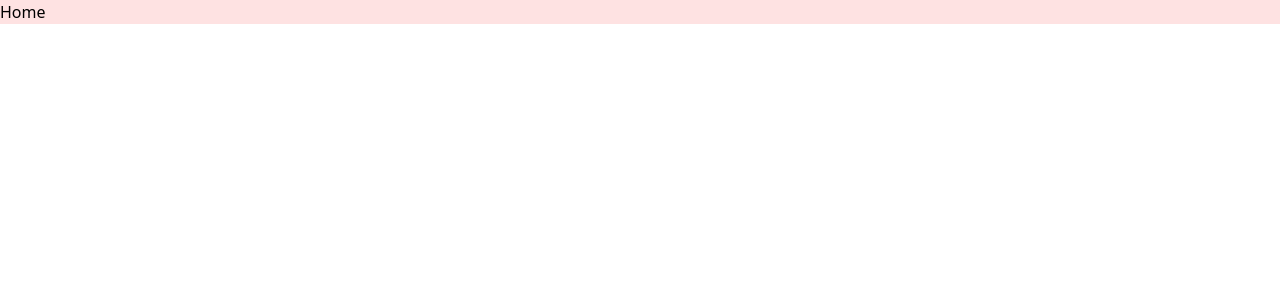
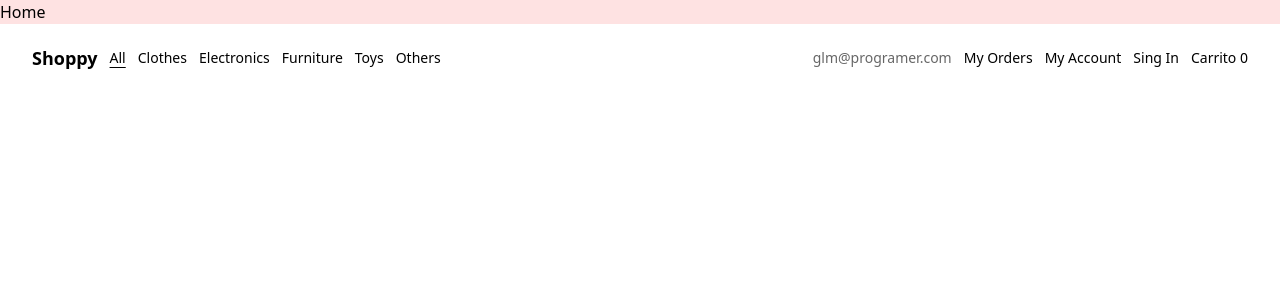
Before and after one commit to gervislm/react-shoppy, a React (Vite) app: page / in a window 1280 px wide. Shown: the top 300 px of the page. Built offline with nearby package versions, Linux system fonts and the light colour scheme.

Commit message:
Navbar y elementos del nav creados

```diff
--- /dev/null
+++ b/src/Components/Navbar/index.jsx
@@ -0,0 +1,98 @@
+import { NavLink } from 'react-router-dom';
+
+const Navbar = () => {
+  const activeStyle = 'underline underline-offset-4';
+
+  return (
+    <nav className='flex justify-between items-center fixed z-10 w-full py-5 px-8 text-sm font-light'>
+      <ul className='flex items-center gap-3'>
+        <li className='font-semibold text-lg'>
+          <NavLink to='/'>Shoppy</NavLink>
+        </li>
+        <li>
+          <NavLink
+            to='/'
+            className={({ isActive }) => (isActive ? activeStyle : undefined)}
+          >
+            All
+          </NavLink>
+        </li>
+        <li>
+          <NavLink
+            to='/clothes'
+            className={({ isActive }) => (isActive ? activeStyle : undefined)}
+          >
+            Clothes
+          </NavLink>
+        </li>
+        <li>
+          <NavLink
+            to='/electronics'
+            className={({ isActive }) => (isActive ? activeStyle : undefined)}
+          >
+            Electronics
+          </NavLink>
+        </li>
+        <li>
+          <NavLink
+            to='/furniture'
+            className={({ isActive }) => (isActive ? activeStyle : undefined)}
+          >
+            Furniture
+          </NavLink>
+        </li>
+        <li>
+          <NavLink
+            to='/toys'
+            className={({ isActive }) => (isActive ? activeStyle : undefined)}
+          >
+            Toys
+          </NavLink>
+        </li>
+        <li>
+          <NavLink
+            to='/others'
+            className={({ isActive }) => (isActive ? activeStyle : undefined)}
+          >
+            Others
+          </NavLink>
+        </li>
+      </ul>
+
+      <ul className='flex items-center gap-3'>
+        <li className='text-black/60'>
+          <NavLink>glm@programer.com</NavLink>
+        </li>
+        <li>
+          <NavLink
+            to='/my-orders'
+            className={({ isActive }) => (isActive ? activeStyle : undefined)}
+          >
+            My Orders
+          </NavLink>
+        </li>
+        <li>
+          <NavLink
+            to='/my-account'
+            className={({ isActive }) => (isActive ? activeStyle : undefined)}
+          >
+            My Account
+          </NavLink>
+        </li>
+        <li>
+          <NavLink
+            to='/sing-in'
+            className={({ isActive }) => (isActive ? activeStyle : undefined)}
+          >
+            Sing In
+          </NavLink>
+        </li>
+        <li>
+          <NavLink>Carrito 0</NavLink>
+        </li>
+      </ul>
+    </nav>
+  );
+};
+
+export default Navbar;
--- a/src/Pages/App/index.jsx
+++ b/src/Pages/App/index.jsx
@@ -5,6 +5,7 @@
 import MyOrders from '../MyOrders';
 import NotFound from '../NotFound';
 import SingIn from '../SingIn';
+import Navbar from '../../Components/Navbar';
 import './App.css';
 
 const AppRoutes = () => {
@@ -24,6 +25,7 @@
   return (
     <BrowserRouter>
       <AppRoutes />
+      <Navbar />
     </BrowserRouter>
   );
 };
```
